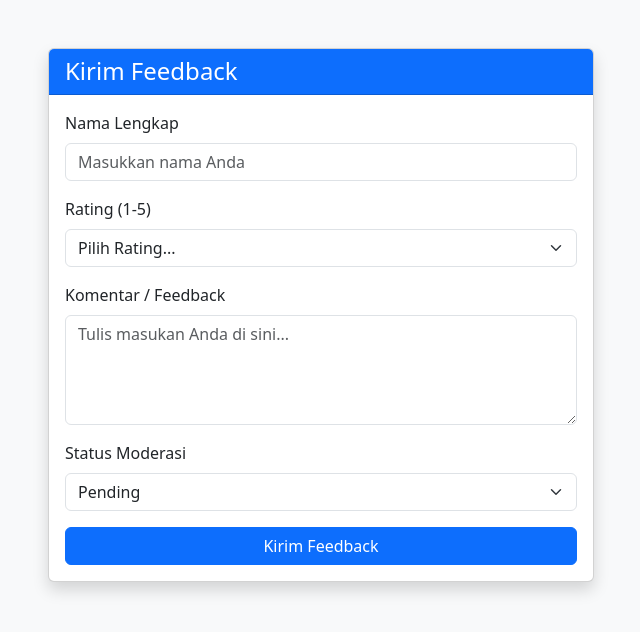
After one commit to AufaDwiash/woelandari_coffeshop, a PHP site: page /admin/feedback.php in a window 1280 px wide. The commit adds this page. Shown: the top 632 px of the page, without its empty margins (319-959 px from the left). Run offline with PHP 8.4, Linux system fonts and the light colour scheme.

Commit message:
update crit

```diff
--- /dev/null
+++ b/admin/feedback.php
@@ -0,0 +1,89 @@
+<?php
+// Sesuaikan path koneksi dengan struktur folder Anda
+include '../config/koneksi.php';
+
+if (isset($_POST['submit_feedback'])) {
+    $nama = mysqli_real_escape_string($conn, $_POST['nama']);
+    $kontak = mysqli_real_escape_string($conn, $_POST['kontak']); // Opsional
+    $rating = $_POST['rating'];
+    $komentar = mysqli_real_escape_string($conn, $_POST['komentar']);
+    $tanggal = date('Y-m-d H:i:s');
+
+    // Status default 'pending' agar tidak langsung tayang sebelum di-approve Admin
+    $status = 'pending';
+
+    $query = "INSERT INTO feedback (nama_pelanggan, kontak, rating, komentar, tanggal, status)
+              VALUES ('$nama', '$kontak', '$rating', '$komentar', '$tanggal', '$status')";
+
+    if(mysqli_query($conn, $query)) {
+        echo "<script>alert('TRANSMISSION_SUCCESS: Terima kasih atas ulasan Anda!'); window.location='feedback.php';</script>";
+    } else {
+        echo "<script>alert('SYSTEM_ERROR: Gagal mengirim data.'); window.location='feedback.php';</script>";
+    }
+}
+?>
+
+<!DOCTYPE html>
+<html lang="id">
+<head>
+    <meta charset="UTF-8">
+    <meta name="viewport" content="width=device-width, initial-scale=1.0">
+    <title>Form Feedback Pelanggan</title>
+    <link href="https://cdn.jsdelivr.net/npm/bootstrap@5.3.0/dist/css/bootstrap.min.css" rel="stylesheet">
+</head>
+<body class="bg-light">
+
+<div class="container mt-5">
+    <div class="row justify-content-center">
+        <div class="col-md-6">
+            <div class="card shadow">
+                <div class="card-header bg-primary text-white">
+                    <h4 class="mb-0">Kirim Feedback</h4>
+                </div>
+                <div class="card-body">
+                    <form action="proses_simpan.php" method="POST">
+
+                        <div class="mb-3">
+                            <label for="nama_pelanggan" class="form-label">Nama Lengkap</label>
+                            <input type="text" class="form-control" id="nama_pelanggan" name="nama_pelanggan" placeholder="Masukkan nama Anda" required>
+                        </div>
+
+                        <div class="mb-3">
+                            <label for="rating" class="form-label">Rating (1-5)</label>
+                            <select class="form-select" id="rating" name="rating" required>
+                                <option value="" selected disabled>Pilih Rating...</option>
+                                <option value="5">5 - Sangat Puas</option>
+                                <option value="4">4 - Puas</option>
+                                <option value="3">3 - Cukup</option>
+                                <option value="2">2 - Kurang</option>
+                                <option value="1">1 - Sangat Kurang</option>
+                            </select>
+                        </div>
+
+                        <div class="mb-3">
+                            <label for="komentar" class="form-label">Komentar / Feedback</label>
+                            <textarea class="form-control" id="komentar" name="komentar" rows="4" placeholder="Tulis masukan Anda di sini..." required></textarea>
+                        </div>
+
+                        <div class="mb-3">
+                            <label for="status_moderasi" class="form-label">Status Moderasi</label>
+                            <select class="form-select" id="status_moderasi" name="status_moderasi">
+                                <option value="pending" selected>Pending</option>
+                                <option value="disetujui">Disetujui</option>
+                                <option value="ditolak">Ditolak</option>
+                            </select>
+                        </div>
+
+                        <div class="d-grid">
+                            <button type="submit" class="btn btn-primary">Kirim Feedback</button>
+                        </div>
+
+                    </form>
+                </div>
+            </div>
+        </div>
+    </div>
+</div>
+
+</body>
+</html>
--- a/admin/menu_crud.php
+++ b/admin/menu_crud.php
@@ -316,7 +316,7 @@ if (isset($_GET['hapus'])) {
 
     <div class="table-container">
         <div class="tape-table"></div>
-        <h2>MENU_RECORDS_LIST</h2>
+        <h2>List Menu</h2>
         <table class="aesthetic-table">
             <thead>
                 <tr>
@@ -325,7 +325,7 @@ if (isset($_GET['hapus'])) {
                     <th>KATEGORI</th>
                     <th>HARGA</th>
                     <th>STOK</th>
-                    <th>OPERATIONS</th>
+                    <th>AKSI</th>
                 </tr>
             </thead>
             <tbody>
```
